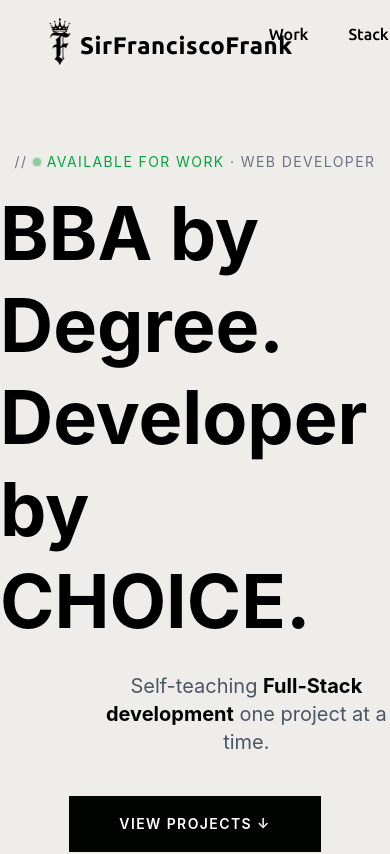
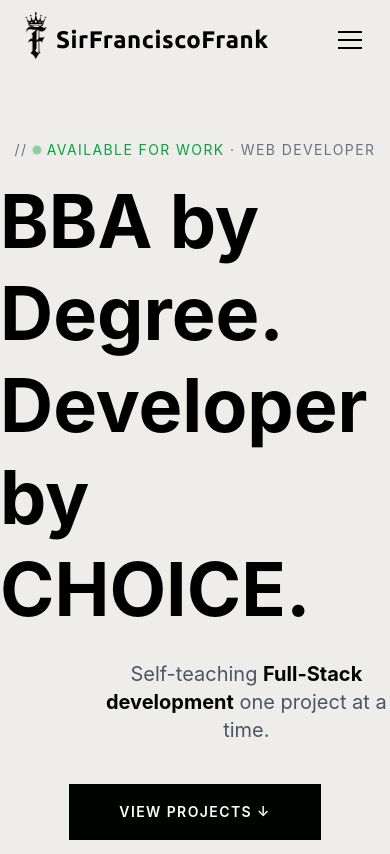
Before and after one commit to sirfranciscofrank/MyPage, a React (Vite) app: page / in a window 390 px wide. Shown: the top 854 px of the page. Built offline with nearby package versions, Linux system fonts and the light colour scheme; a web font is replaced by a local one.

Commit message:
feat(navbar): add mobile menu with full-screen black overlay and fix layout for fixed positioning

```diff
--- a/src/components/UI/Navbar.jsx
+++ b/src/components/UI/Navbar.jsx
@@ -1,10 +1,22 @@
 import webicon from "../../assets/images/webicon.png";
-import { motion, useScroll, useMotionValueEvent } from "motion/react"
+import { motion, useScroll, useMotionValueEvent, AnimatePresence } from "motion/react"
 import { useState } from "react"
+
+const NAV_LINKS = [
+  { label: "Work",     id: "projects" },
+  { label: "Stack",    id: "stack"    },
+  { label: "About Me", id: "resume"   },
+  { label: "Contact",  id: "contact"  },
+];
+
+function scrollTo(id) {
+  document.getElementById(id)?.scrollIntoView({ behavior: "smooth" });
+}
 
 function Navbar() {
   const { scrollY } = useScroll()
   const [hidden, setHidden] = useState(false)
+  const [open, setOpen] = useState(false)
 
   useMotionValueEvent(scrollY, "change", (current) => {
     const previous = scrollY.getPrevious() ?? 0
@@ -15,41 +27,102 @@ function Navbar() {
     }
   })
 
+  function handleNav(id) {
+    setOpen(false)
+    setTimeout(() => scrollTo(id), 300)
+  }
+
   return (
+    <>
       <motion.header
-      className="font-['Ubuntu']"
+        className="font-['Ubuntu'] fixed top-0 left-0 right-0 z-50"
         animate={{ y: hidden ? -100 : 0, opacity: hidden ? 0 : 1 }}
         transition={{ duration: 0.5, ease: "easeInOut" }}
       >
-      <nav className="flex items-center py-4 px-12">
+        <nav className="flex items-center py-4 px-6 md:px-12">
           <div className="flex items-center gap-2 flex-1">
             <img src={webicon} alt="logo" className="w-6 h-12 -translate-y-[5px]" />
             <span className="text-2xl font-extrabold tracking-wide">
               SirFranciscoFrank
             </span>
           </div>
-        <ul className="flex gap-10 font-medium">
-          <li className="hover:underline hover:scale-90 active:scale-70 transition-transform duration-200 ease-out">
-            <a href="#projects" onClick={(e) => { e.preventDefault(); document.getElementById("projects")?.scrollIntoView({ behavior: "smooth" }); }}>Work</a>
+
+          <ul className="hidden md:flex gap-10 font-medium">
+            {NAV_LINKS.slice(0, 3).map(({ label, id }) => (
+              <li key={id} className="hover:underline hover:scale-90 active:scale-70 transition-transform duration-200 ease-out">
+                <a href={`#${id}`} onClick={(e) => { e.preventDefault(); scrollTo(id); }}>{label}</a>
               </li>
-          <li className="hover:underline hover:scale-90 active:scale-70 transition-transform duration-200 ease-out">
-            <a href="#stack" onClick={(e) => { e.preventDefault(); document.getElementById("stack")?.scrollIntoView({ behavior: "smooth" }); }}>Stack</a>
-          </li>
-          <li className="hover:underline hover:scale-90 active:scale-70 transition-transform duration-200 ease-out">
-            <a href="#resume" onClick={(e) => { e.preventDefault(); document.getElementById("resume")?.scrollIntoView({ behavior: "smooth" }); }}>About Me</a>
-          </li>
+            ))}
           </ul>
-        <div className="flex-1 flex justify-end">
+
+          <div className="hidden md:flex flex-1 justify-end">
             <a
               href="#contact"
-            onClick={(e) => { e.preventDefault(); document.getElementById("contact")?.scrollIntoView({ behavior: "smooth" }); }}
-            className="bg-[#000401] text-white text-sm font-bold px-6 py-2.5  hover:scale-90 active:scale-70 transition-transform duration-200 ease-out"
+              onClick={(e) => { e.preventDefault(); scrollTo("contact"); }}
+              className="bg-[#000401] text-white text-sm font-bold px-6 py-2.5 hover:scale-90 active:scale-70 transition-transform duration-200 ease-out"
             >
               Contact Me
             </a>
           </div>
+
+          <button
+            className="md:hidden ml-auto flex flex-col justify-center items-center gap-1.5 w-8 h-8 cursor-pointer"
+            onClick={() => setOpen((v) => !v)}
+            aria-label="Toggle menu"
+          >
+            <motion.span
+              className="block w-6 h-0.5 origin-center"
+              animate={open ? { rotate: 45, y: 8, backgroundColor: "#ffffff" } : { rotate: 0, y: 0, backgroundColor: "#000000" }}
+              transition={{ duration: 0.2 }}
+            />
+            <motion.span
+              className="block w-6 h-0.5 bg-black"
+              animate={open ? { opacity: 0 } : { opacity: 1 }}
+              transition={{ duration: 0.15 }}
+            />
+            <motion.span
+              className="block w-6 h-0.5 origin-center"
+              animate={open ? { rotate: -45, y: -8, backgroundColor: "#ffffff" } : { rotate: 0, y: 0, backgroundColor: "#000000" }}
+              transition={{ duration: 0.2 }}
+            />
+          </button>
         </nav>
       </motion.header>
+
+      <AnimatePresence>
+        {open && (
+          <motion.div
+            className="fixed inset-0 z-40 bg-black flex flex-col justify-center items-start px-10 md:hidden"
+            initial={{ opacity: 0, y: -20 }}
+            animate={{ opacity: 1, y: 0 }}
+            exit={{ opacity: 0, y: -20 }}
+            transition={{ duration: 0.3, ease: "easeInOut" }}
+          >
+            <ul className="flex flex-col gap-10 w-full">
+              {NAV_LINKS.map(({ label, id }, i) => (
+                <motion.li
+                  key={id}
+                  initial={{ opacity: 0, x: -24 }}
+                  animate={{ opacity: 1, x: 0 }}
+                  transition={{ delay: 0.08 * i, duration: 0.25 }}
+                >
+                  <button
+                    onClick={() => handleNav(id)}
+                    className="text-white text-5xl font-extrabold uppercase tracking-widest hover:text-white/50 transition-colors duration-150 cursor-pointer text-left w-full"
+                  >
+                    {label}
+                  </button>
+                </motion.li>
+              ))}
+            </ul>
+
+            <p className="absolute bottom-10 left-10 text-white/20 font-mono text-xs tracking-widest uppercase">
+              SIRFRANCISCOFRANK © 2026
+            </p>
+          </motion.div>
+        )}
+      </AnimatePresence>
+    </>
   );
 }
 export default Navbar;
--- a/src/pages/Home.jsx
+++ b/src/pages/Home.jsx
@@ -12,13 +12,15 @@ function App() {
   return (
     <>
       <Navbar />
-      <HeroSection />
-      <WorkSectionSeperator/>
-      <WorkCollection />
-      <TechSkill/>
-      <AboutMeSeperator/>
-      <Resume photo={MyPic} />
-      <ContactMe />
+      <div className="pt-20">
+        <HeroSection />
+        <WorkSectionSeperator />
+        <WorkCollection />
+        <TechSkill />
+        <AboutMeSeperator />
+        <Resume photo={MyPic} />
+        <ContactMe />
+      </div>
     </>
   )
 }
```
Lines whose indentation alone changed are shown as unchanged.
